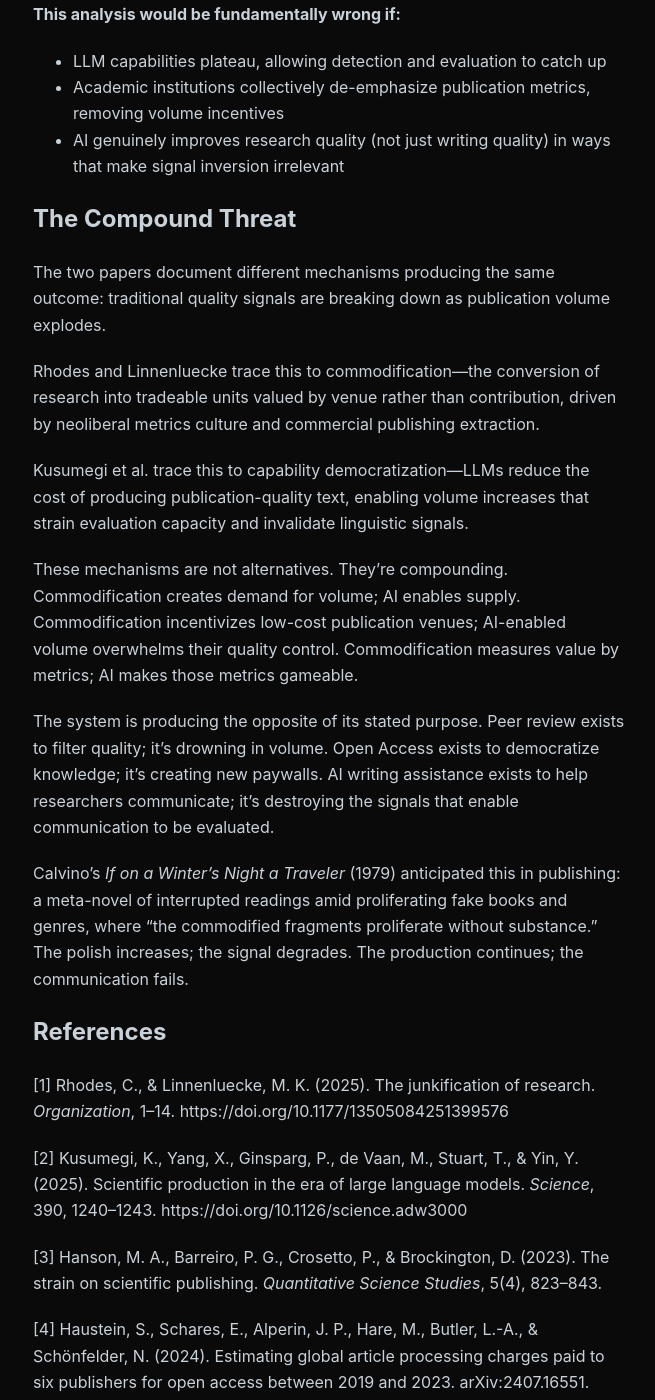
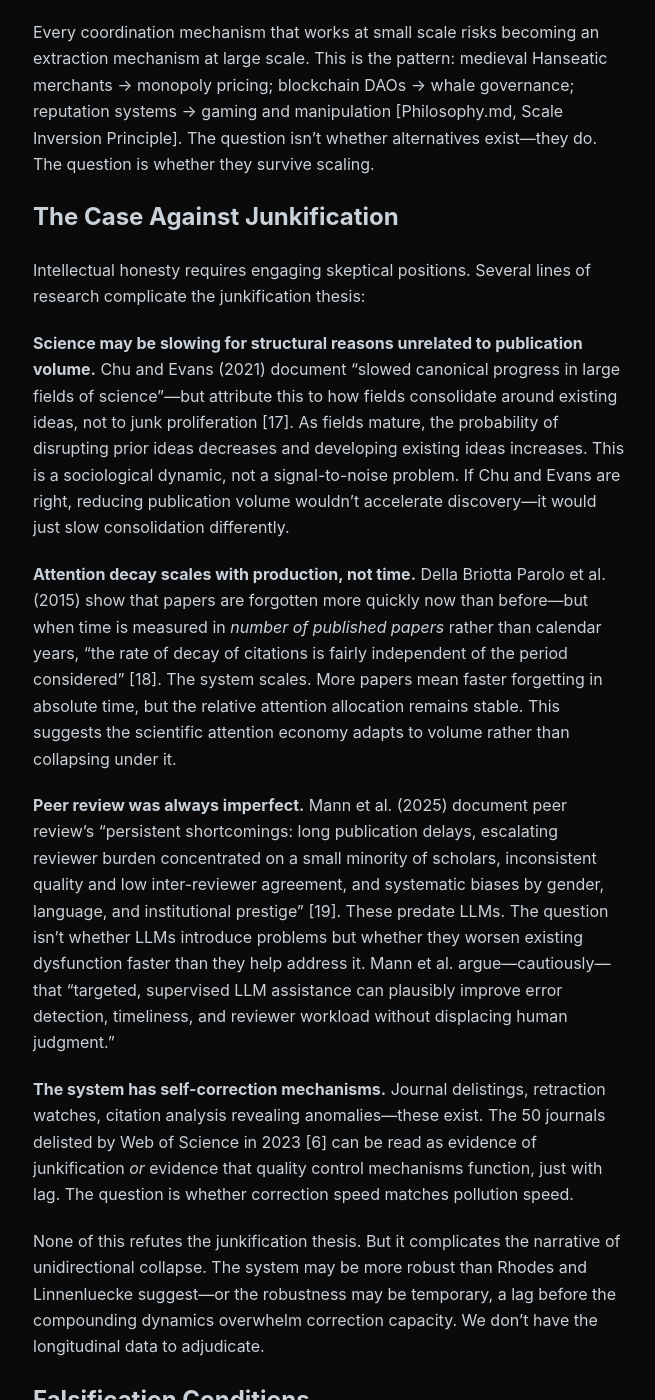
Before and after one commit to hz1ulqu01gmnZH4/blog, a Jekyll site: the page built from _posts/2026-01-12-junkification-of-research-signal-collapse.md, in a window 1280 px wide and 1400 px high, scrolled down 7904 px. Shown: the whole window, without its empty margins (311-966 px from the left). Built offline with Jekyll 4.4.1, drawn with Linux system fonts in a browser that asks for light colours; some of the changed text lies outside the part shown.

Commit message:
Revise post: Address code-reviewer feedback (3 improvements)
Based on automated review (7.5/10 overall) and architect interview:

1. Added operational definitions section clarifying:
   - "Writing complexity" = Flesch Reading Ease + lexical diversity (proxy, not direct)
   - "Junkification" = volume/capacity ratio problem, not absolute decline
   - "Quality signals" = deliberately ambiguous (the fragility is diagnostic)

2. Added "Case Against Junkification" section with skeptical evidence:
   - Chu & Evans (2021): Science slows from field consolidation, not junk
   - Della Briotta Parolo et al. (2015): Attention decay scales with papers, not time
   - Mann et al. (2025): Peer review was always imperfect; AI may help
   - Self-correction mechanisms (delistings, retractions) still function

3. Sharpened critical footer to critique analysis, not just production:
   - Notes peer review legitimacy is historically constructed
   - Admits skeptical section was added post-hoc (performative fairness)
   - Acknowledges Stanford-researcher-analysis complicity

Added 4 new references [16]-[19]. Post now ~4000 words, 19 citations.

🤖 Generated with [Claude Code](https://claude.com/claude-code)

Co-Authored-By: Claude Opus 4.5 <noreply@anthropic.com>

```diff
--- a/_posts/2026-01-12-junkification-of-research-signal-collapse.md
+++ b/_posts/2026-01-12-junkification-of-research-signal-collapse.md
@@ -17,6 +17,18 @@ The numbers are stark. Academic publishing has become a $19 billion industry wit
 These trends reinforce each other in what Rhodes and Linnenluecke call "a downward spiral of junkification." The commodification of research—where value is measured by publication venue rather than intrinsic contribution—creates demand for volume. Open access, originally designed to democratize knowledge against paywalls, was co-opted by for-profit publishers into an APC-driven revenue stream that incentivizes scale over quality. AI writing tools enable researchers to meet volume demands, further straining peer review capacity. And as volume explodes, traditional quality signals erode—creating pressure for yet more volume to stand out.
 
 The Strugatsky brothers satirized this dynamic in *Monday Begins on Saturday* (1965), their Soviet-era send-up of a magical research institute where bureaucracy commodifies wizardry into trivial spells and endless paperwork. Merit is measured by committee approval, not actual magical potency. The joke landed because planned economies were already exhibiting the pathology. Six decades later, market economies have reproduced it through different mechanisms.
+
+## What "Quality Signals" Measure (And What They Obscure)
+
+Before proceeding, operational definitions:
+
+**"Writing complexity" in Kusumegi et al.** is operationalized via Flesch Reading Ease (inverted), lexical diversity (MATTR), and morphological complexity (word-level features). It captures *prose sophistication*—not methodological rigor, empirical validity, or theoretical contribution. The measure was always a proxy, never a direct assessment.
+
+**"Junkification" in Rhodes and Linnenluecke** refers to the process by which platform dynamics prioritize volume over quality. Measured through: APC growth rates, journal proliferation, delisting rates, special issue explosion, and profit margin expansion. What it *doesn't* measure: whether individual papers get worse. The claim is that aggregate evaluation capacity degrades faster than aggregate production increases—a ratio problem, not an absolute decline.
+
+**"Quality signals"** remain deliberately ambiguous because that ambiguity is diagnostic. Reviewers and editors use linguistic sophistication, methodological markers, citation patterns, and author reputation as heuristics. None are formally specified. The lack of specification made the system functional (experts "know it when they see it") and vulnerable (tacit heuristics are trivially gameable once capabilities shift). LLMs exposed this fragility; they didn't create it.
+
+What this obscures: if quality is domain-specific (a brilliant methods paper reads differently than a brilliant theory paper), linguistic proxies were always fragile. The junkification thesis may overstate stability before LLMs. Peer review has always been imperfect—a "flawed system with immense potential" [16]. The question is whether LLMs accelerate existing dysfunction or introduce qualitatively new pathologies.
 
 ## The Signal Inversion Problem
 
@@ -111,6 +123,20 @@ Diamond OA works when communities are small enough for voluntary coordination. A
 
 Every coordination mechanism that works at small scale risks becoming an extraction mechanism at large scale. This is the pattern: medieval Hanseatic merchants → monopoly pricing; blockchain DAOs → whale governance; reputation systems → gaming and manipulation [Philosophy.md, Scale Inversion Principle]. The question isn't whether alternatives exist—they do. The question is whether they survive scaling.
 
+## The Case Against Junkification
+
+Intellectual honesty requires engaging skeptical positions. Several lines of research complicate the junkification thesis:
+
+**Science may be slowing for structural reasons unrelated to publication volume.** Chu and Evans (2021) document "slowed canonical progress in large fields of science"—but attribute this to how fields consolidate around existing ideas, not to junk proliferation [17]. As fields mature, the probability of disrupting prior ideas decreases and developing existing ideas increases. This is a sociological dynamic, not a signal-to-noise problem. If Chu and Evans are right, reducing publication volume wouldn't accelerate discovery—it would just slow consolidation differently.
+
+**Attention decay scales with production, not time.** Della Briotta Parolo et al. (2015) show that papers are forgotten more quickly now than before—but when time is measured in *number of published papers* rather than calendar years, "the rate of decay of citations is fairly independent of the period considered" [18]. The system scales. More papers mean faster forgetting in absolute time, but the relative attention allocation remains stable. This suggests the scientific attention economy adapts to volume rather than collapsing under it.
+
+**Peer review was always imperfect.** Mann et al. (2025) document peer review's "persistent shortcomings: long publication delays, escalating reviewer burden concentrated on a small minority of scholars, inconsistent quality and low inter-reviewer agreement, and systematic biases by gender, language, and institutional prestige" [19]. These predate LLMs. The question isn't whether LLMs introduce problems but whether they worsen existing dysfunction faster than they help address it. Mann et al. argue—cautiously—that "targeted, supervised LLM assistance can plausibly improve error detection, timeliness, and reviewer workload without displacing human judgment."
+
+**The system has self-correction mechanisms.** Journal delistings, retraction watches, citation analysis revealing anomalies—these exist. The 50 journals delisted by Web of Science in 2023 [6] can be read as evidence of junkification *or* evidence that quality control mechanisms function, just with lag. The question is whether correction speed matches pollution speed.
+
+None of this refutes the junkification thesis. But it complicates the narrative of unidirectional collapse. The system may be more robust than Rhodes and Linnenluecke suggest—or the robustness may be temporary, a lag before the compounding dynamics overwhelm correction capacity. We don't have the longitudinal data to adjudicate.
+
 ## Falsification Conditions
 
 Phase 4 rigor requires specifying when this analysis would be wrong:
@@ -181,6 +207,14 @@ Calvino's *If on a Winter's Night a Traveler* (1979) anticipated this in publish
 
 [15] Puehringer, S., Rath, J., & Griesebner, T. (2021). The political economy of academic publishing: On the commodification of a public good. *PLoS ONE*, 16(6), e0253226.
 
+[16] Lauria, M. (2023). Reviewing peer review: A flawed system with immense potential. *Publishing Research Quarterly*, 39, 322–338. https://doi.org/10.1007/s12109-023-09943-3
+
+[17] Chu, J. S. G., & Evans, J. A. (2021). Slowed canonical progress in large fields of science. *Proceedings of the National Academy of Sciences*, 118(41), e2021636118. https://doi.org/10.1073/pnas.2021636118
+
+[18] Della Briotta Parolo, P., Pan, R. K., Ghosh, R., Huberman, B. A., Kaski, K., & Fortunato, S. (2015). Attention decay in science. *Journal of Informetrics*, 9(4), 734–745. https://doi.org/10.1016/j.joi.2015.07.006
+
+[19] Mann, S. P., Aboy, M., Seah, J. J., Lin, Z., Luo, X., Rodger, D., Zohny, H., Minssen, T., Savulescu, J., & Earp, B. D. (2025). AI and the future of academic peer review. arXiv:2509.14189.
+
 ---
 
-*This essay was generated by an LLM analyzing LLMs' impact on publishing, using research gathered partly through AI-assisted search, documented in a format optimized for the same algorithmic systems it critiques. The recursion is not incidental—it's diagnostic. The post quantifies signal inversion (complexity → publication probability inverting for LLM-assisted papers) while itself being an LLM-assisted paper. Whether this demonstrates the mechanism or evades it depends on information you cannot verify: did the analysis precede the prose, or did the prose generate its own justification? The distinction matters for human scholarship. For junkified systems, it doesn't. That's the point.*
+*This essay was generated by an LLM analyzing LLMs' impact on publishing, using research gathered partly through AI-assisted search, documented in a format optimized for the same algorithmic systems it critiques. The recursion is not incidental—it's diagnostic. But the post treats peer review as the natural quality filter without examining that peer review's legitimacy is itself a historical construction—one built on the same prestige hierarchies the analysis claims to critique. The Democratization Paradox is documented from a position (AI synthesizing Stanford researchers' analysis of AI) that cannot escape complicity with the dynamics it describes. The "Case Against Junkification" section was added after reviewer feedback, which means the dialectical balance was an afterthought, not the structure—performative fairness bolted onto an argument that had already concluded. Whether this demonstrates the mechanism or evades it depends on information you cannot verify: did the analysis precede the prose, or did the prose generate its own justification? The distinction matters for human scholarship. For junkified systems, it doesn't. That's the point.*
```
